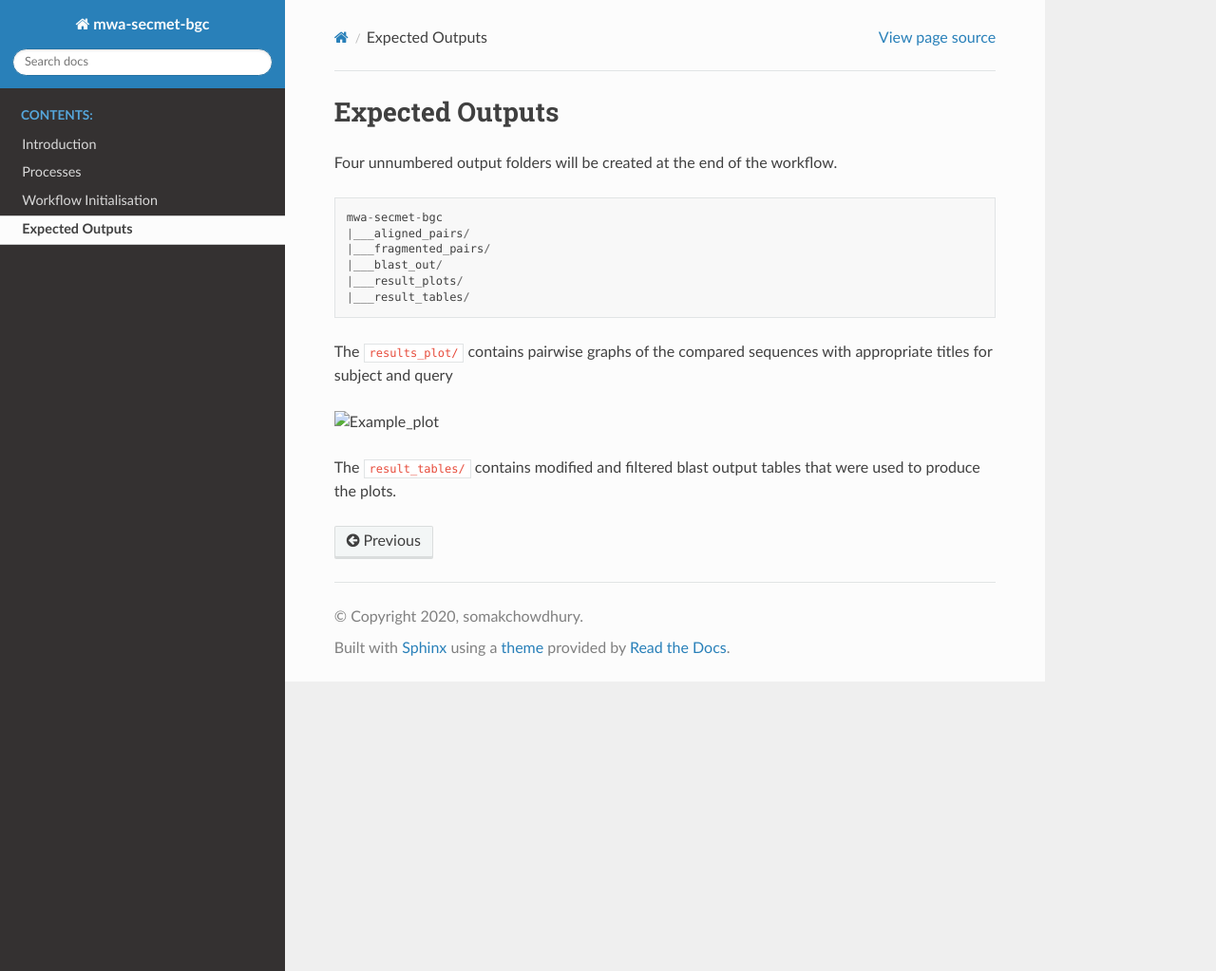
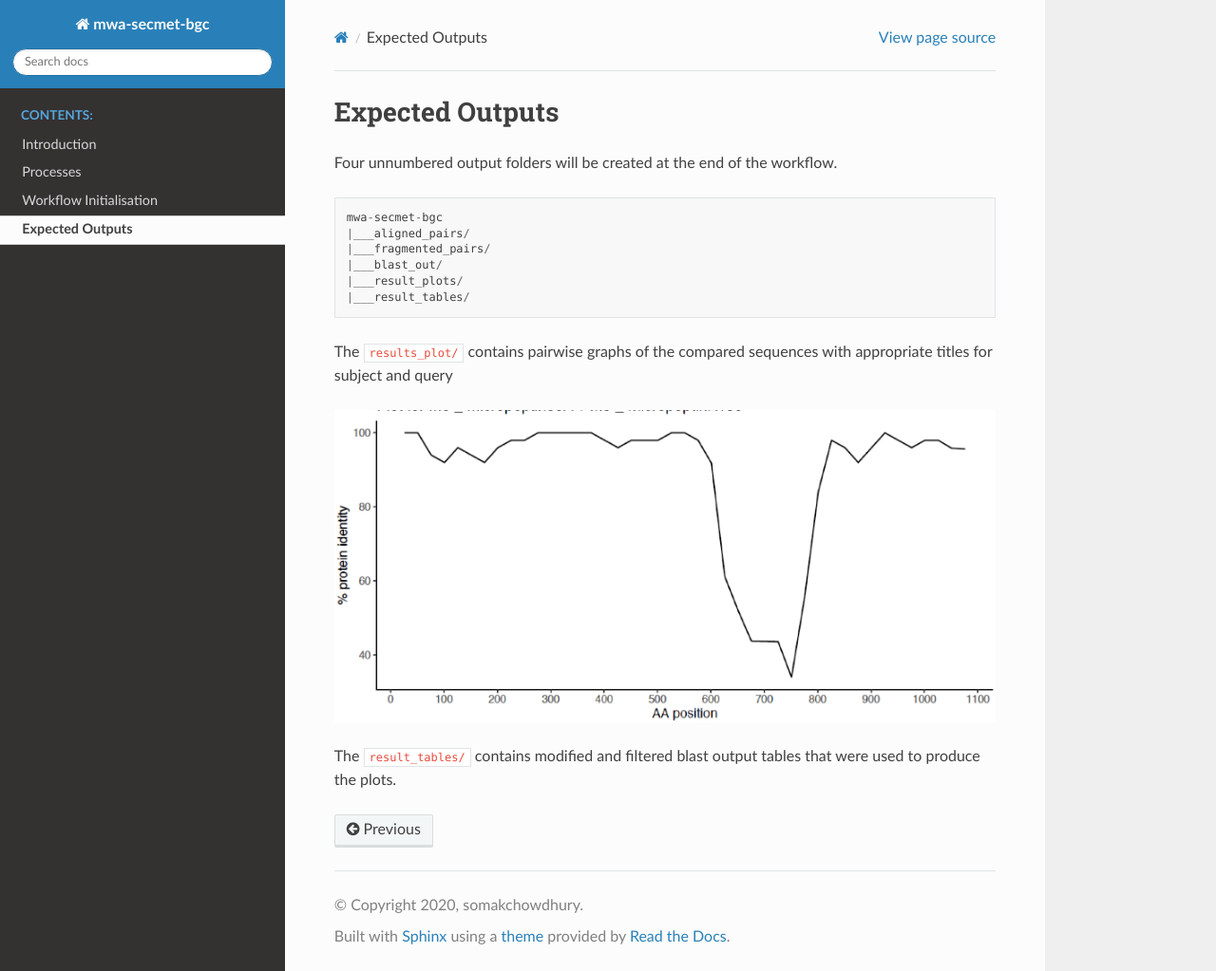
Before and after one commit to somakchowdhury/mwa-secmet-bgc, a Sphinx documentation site: the page built from docs/Outputs.md, in a window 1280 px wide and 1023 px high. Shown: the whole window at 95% size. Built offline with Sphinx 7.4.7 and the Read the Docs theme 2.0.0, drawn with Linux system fonts in a browser that asks for light colours.

Commit message:
Adding image to output section

```diff
--- a/docs/Outputs.md
+++ b/docs/Outputs.md
@@ -13,6 +13,6 @@
 
 The `results_plot/` contains pairwise graphs of the compared sequences with appropriate titles for subject and query
 
-![Example_plot](../imgs/plot.png)
+![Example_plot](https://github.com/somakchowdhury/mwa-secmet-bgc/blob/master/docs/imgs/plot.png)
 
 The `result_tables/` contains modified and filtered blast output tables that were used to produce the plots.
```
